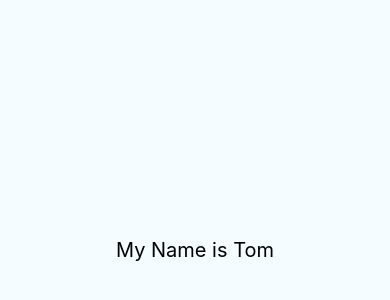
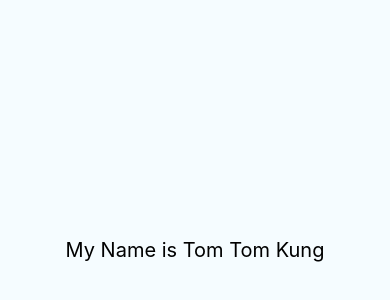
Before and after one commit to noppadolsungum/ReactMe, a React Native app in the folder ReactMe/: screen / in a window 390 px wide. Shown: the part 172-472 px from the top of the page. Built offline with nearby package versions, Linux system fonts and the light colour scheme.

Commit message:
version 2

```diff
--- a/ReactMe/App.js
+++ b/ReactMe/App.js
@@ -25,6 +25,7 @@ export default class App extends Component<{}> {
       <View style={styles.container}>
         <Text style={styles.welcome}>
           My Name is Tom
+          Tom Kung
         </Text>
       </View>
     );
```
